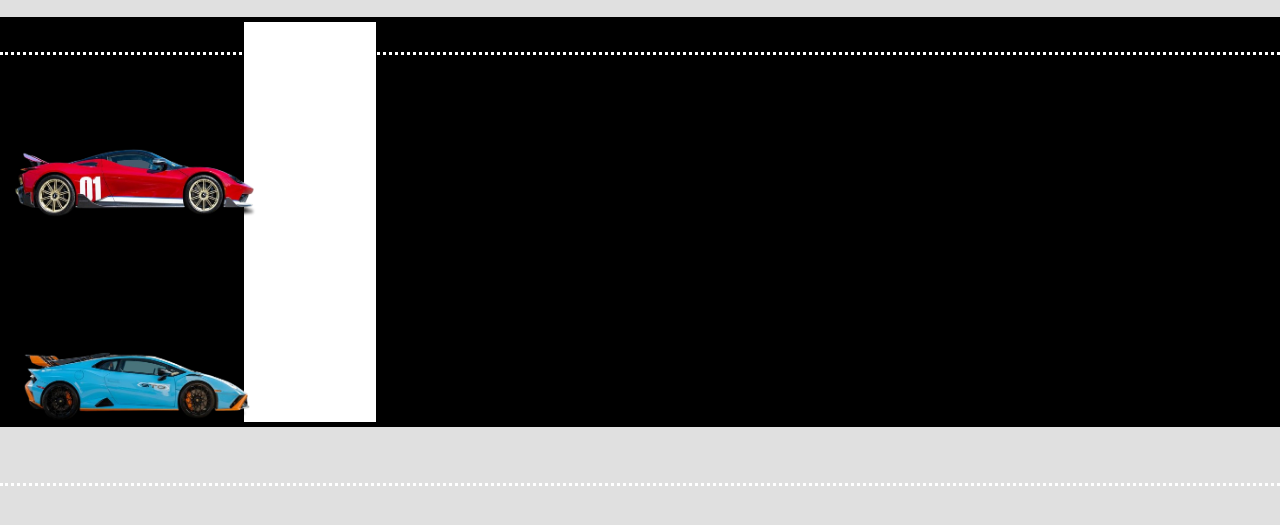
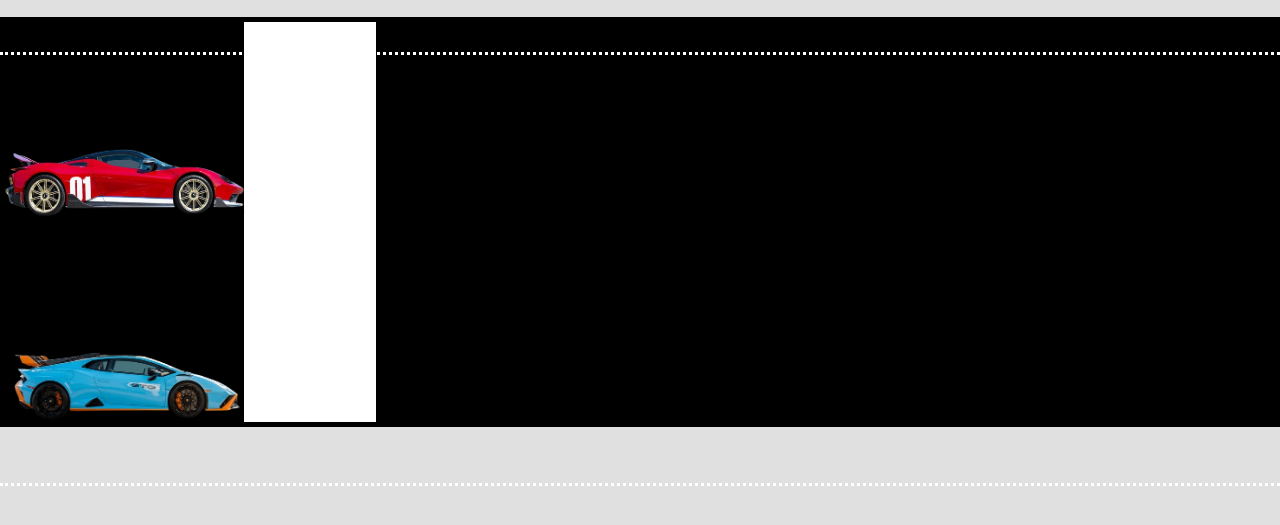
Before and after one commit to SaqAsh/cars, a website: page public/index.html in a window 1280 px wide. Shown: the part 217-742 px from the top of the page. Drawn offline with Linux system fonts and the light colour scheme.

Commit message:
moving working

```diff
--- a/package.json
+++ b/package.json
@@ -16,6 +16,8 @@
   "license": "ISC",
   "description": "",
   "dependencies": {
+    "express": "^4.21.2",
+    "socket.io": "^4.8.1",
     "ws": "^8.18.0"
   },
   "devDependencies": {
--- a/public/index.html
+++ b/public/index.html
@@ -11,13 +11,14 @@
         <h1>Hello, Drag Race!</h1>
         <div class="drag-strip">
             <div class="dotted-line"></div>
-            <div>
-                <img src="./assets/car1.png" alt="Car 1">
+            <div id="car1">
+                <img src="./assets/car1.png" alt="Car 1" width="250px" height="200px">
             </div>
-            <div>
-                <img src="./assets/car2.png" alt="Car 2">
+            <div id="car2">
+                <img src="./assets/car2.png" alt="Car 2" width="250px" height="200px">
             </div>
             <div class="dotted-line"></div>
         </div>
+        <script src="./dist/app.js" type="module"></script>
     </body>
 </html>
--- a/public/styles.css
+++ b/public/styles.css
@@ -25,7 +25,7 @@ h1 {
     height: 45%;
     background: linear-gradient(90deg, black 0 20%, white 0 30%, black 0 50%);
     border: 5px solid black;
-    display: flex;
+
     flex-direction: column;
     justify-content: flex-start;
     align-items: start;
@@ -37,10 +37,3 @@ h1 {
     width: 100%;
     margin: 10px 0;
 }
-
-
-.drag-strip img {
-    width: 250px;
-    height: 200px;
-    margin: 0 10px;
-}
```
Also changed, not shown: public/app.ts (+29 -0 lines), 1 other file.
